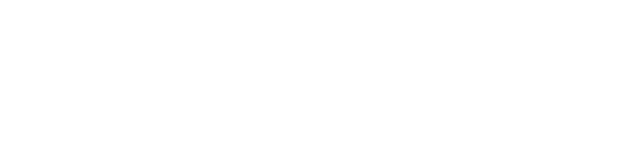
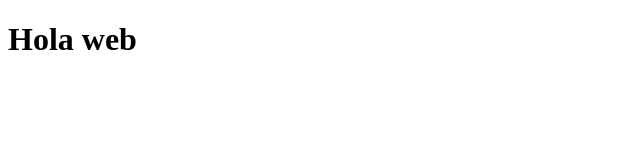
Before and after one commit to Carolina-Gif-alt/Webpages2, a plain HTML site: page index.html in a window 1280 px wide. Shown: the whole page, without its empty margins (0-640 px from the left). Drawn offline with Linux system fonts and the light colour scheme.

Commit message:
Escribí encabezado

```diff
--- a/index.html
+++ b/index.html
@@ -6,6 +6,7 @@
     <title>webpage2</title>
 </head>
 <body>
+    <h1>Hola web</h1>
 
 </body>
 </html>
```
